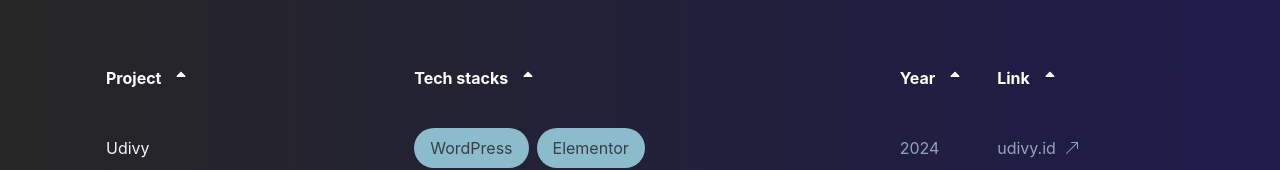
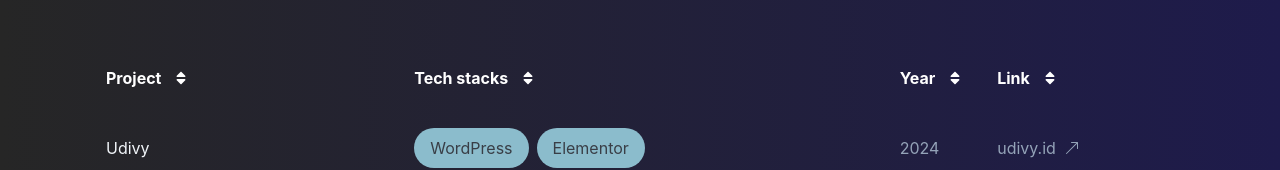
Before and after one commit to adrianrivald/adrian-portofolio, a Next.js app: page /projects in a window 1280 px wide. Shown: the part 188-358 px from the top of the page. Built offline with nearby package versions, Linux system fonts and the light colour scheme.

Commit message:
fix: sorting table

```diff
--- a/components/Content/Content.tsx
+++ b/components/Content/Content.tsx
@@ -80,6 +80,7 @@
             href="https://brittanychiang.com/"
             target="_blank"
             rel="noopener noreferrer"
+            className="text-sm"
           >
             brittanychiang.com
           </Link>
--- a/components/Projects/Projects.tsx
+++ b/components/Projects/Projects.tsx
@@ -2,7 +2,7 @@
 import React from "react";
 import { BsArrowUpRight } from "react-icons/bs";
 import { allProjects } from "../../constants/project";
-import { FaArrowLeft, FaSortUp } from "react-icons/fa";
+import { FaArrowLeft, FaSortDown, FaSortUp } from "react-icons/fa";
 import { Bubble } from "../Ui/Bubble";
 import { useEffect } from "react";
 
@@ -11,37 +11,66 @@
   const [sortMode, setSortMode] = React.useState("");
 
   const onSort = (mode: string) => {
+    setSortMode(mode);
     if (mode === "name") {
-      setSortMode(mode);
       const newArr = [...projects].sort((a, b) =>
         a.title.localeCompare(b.title)
       );
-      setProjects(newArr);
+      if (JSON.stringify(projects) == JSON.stringify(newArr)) {
+        const descArr = [...projects].sort((a, b) =>
+          b.title.localeCompare(a.title)
+        );
+        setProjects(descArr);
+      } else {
+        setProjects(newArr);
+      }
     }
     if (mode === "stacks") {
-      setSortMode(mode);
       const newArr = [...projects].sort(
         (a, b) => b.bubbles.length - a.bubbles.length
       );
-      setProjects(newArr);
+      if (JSON.stringify(projects) == JSON.stringify(newArr)) {
+        const descArr = [...projects].sort(
+          (a, b) => a.bubbles.length - b.bubbles.length
+        );
+        setProjects(descArr);
+      } else {
+        setProjects(newArr);
+      }
     }
     if (mode === "year") {
-      setSortMode(mode);
       const newArr = [...projects].sort(
         (a, b) => parseInt(b.year) - parseInt(a.year)
       );
-      setProjects(newArr);
+      if (JSON.stringify(projects) == JSON.stringify(newArr)) {
+        const descArr = [...projects].sort(
+          (a, b) => parseInt(a.year) - parseInt(b.year)
+        );
+        setProjects(descArr);
+      } else {
+        setProjects(newArr);
+      }
     }
     if (mode === "link") {
-      setSortMode(mode);
       const newArr = [...projects].sort((a, b) => b.link.localeCompare(a.link));
-      setProjects(newArr);
+      if (JSON.stringify(projects) == JSON.stringify(newArr)) {
+        const descArr = [...projects].sort((a, b) =>
+          a.link.localeCompare(b.link)
+        );
+        setProjects(descArr);
+      } else {
+        setProjects(newArr);
+      }
     }
-    if (sortMode === mode) {
-      setProjects(allProjects);
-      setSortMode("");
-    }
+    // if (sortMode === mode) {
+    //   setProjects(allProjects);
+    //   setSortMode("");
+    // }
   };
+
+  useEffect(() => {
+    console.log(projects, "pro");
+  }, [projects]);
 
   return (
     <section className="w-full">
@@ -62,11 +91,10 @@
                       className="flex items-center gap-3 cursor-pointer"
                     >
                       Project{" "}
-                      <FaSortUp
-                        className={`transition-all ${
-                          sortMode === "name" ? "-scale-y-100" : ""
-                        }`}
-                      />
+                      <div className="flex flex-col gap-2">
+                        <FaSortUp className="-mb-3" />
+                        <FaSortDown className="-mt-3" />
+                      </div>
                     </div>
                   </th>
                   <th className="px-4">
@@ -75,11 +103,10 @@
                       className="flex items-center gap-3 cursor-pointer"
                     >
                       Tech stacks{" "}
-                      <FaSortUp
-                        className={`transition-all ${
-                          sortMode === "stacks" ? "-scale-y-100" : ""
-                        }`}
-                      />
+                      <div className="flex flex-col gap-2">
+                        <FaSortUp className="-mb-3" />
+                        <FaSortDown className="-mt-3" />
+                      </div>
                     </div>
                   </th>
                   <th className="px-4">
@@ -88,11 +115,10 @@
                       className="flex items-center gap-3 cursor-pointer"
                     >
                       Year{" "}
-                      <FaSortUp
-                        className={`transition-all ${
-                          sortMode === "year" ? "-scale-y-100" : ""
-                        }`}
-                      />
+                      <div className="flex flex-col gap-2">
+                        <FaSortUp className="-mb-3" />
+                        <FaSortDown className="-mt-3" />
+                      </div>
                     </div>
                   </th>
                   <th className="px-4">
@@ -101,11 +127,10 @@
                       className="flex items-center gap-3 cursor-pointer"
                     >
                       Link{" "}
-                      <FaSortUp
-                        className={`transition-all ${
-                          sortMode === "link" ? "-scale-y-100" : ""
-                        }`}
-                      />
+                      <div className="flex flex-col gap-2">
+                        <FaSortUp className="-mb-3" />
+                        <FaSortDown className="-mt-3" />
+                      </div>
                     </div>
                   </th>
                 </tr>
```
